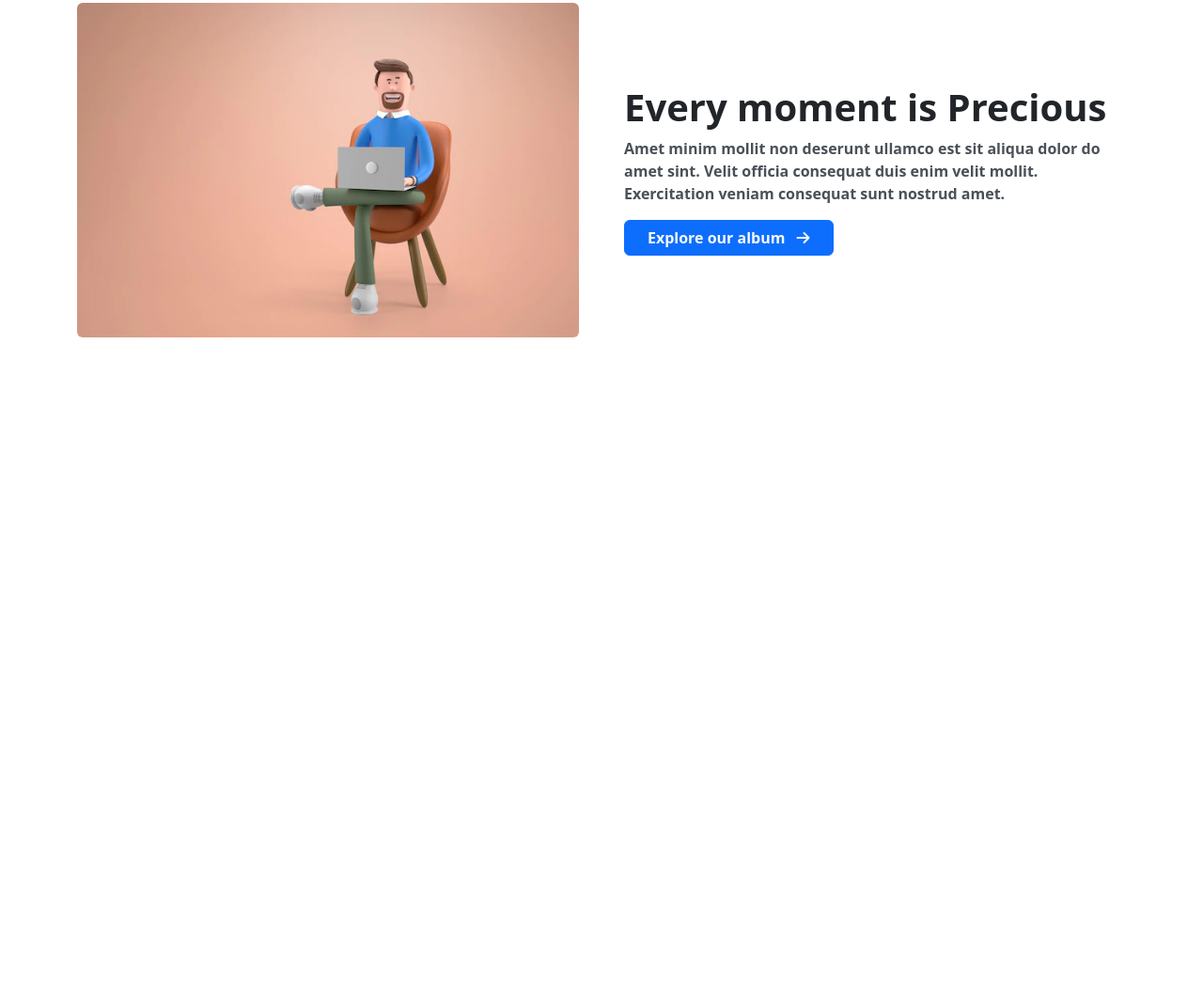
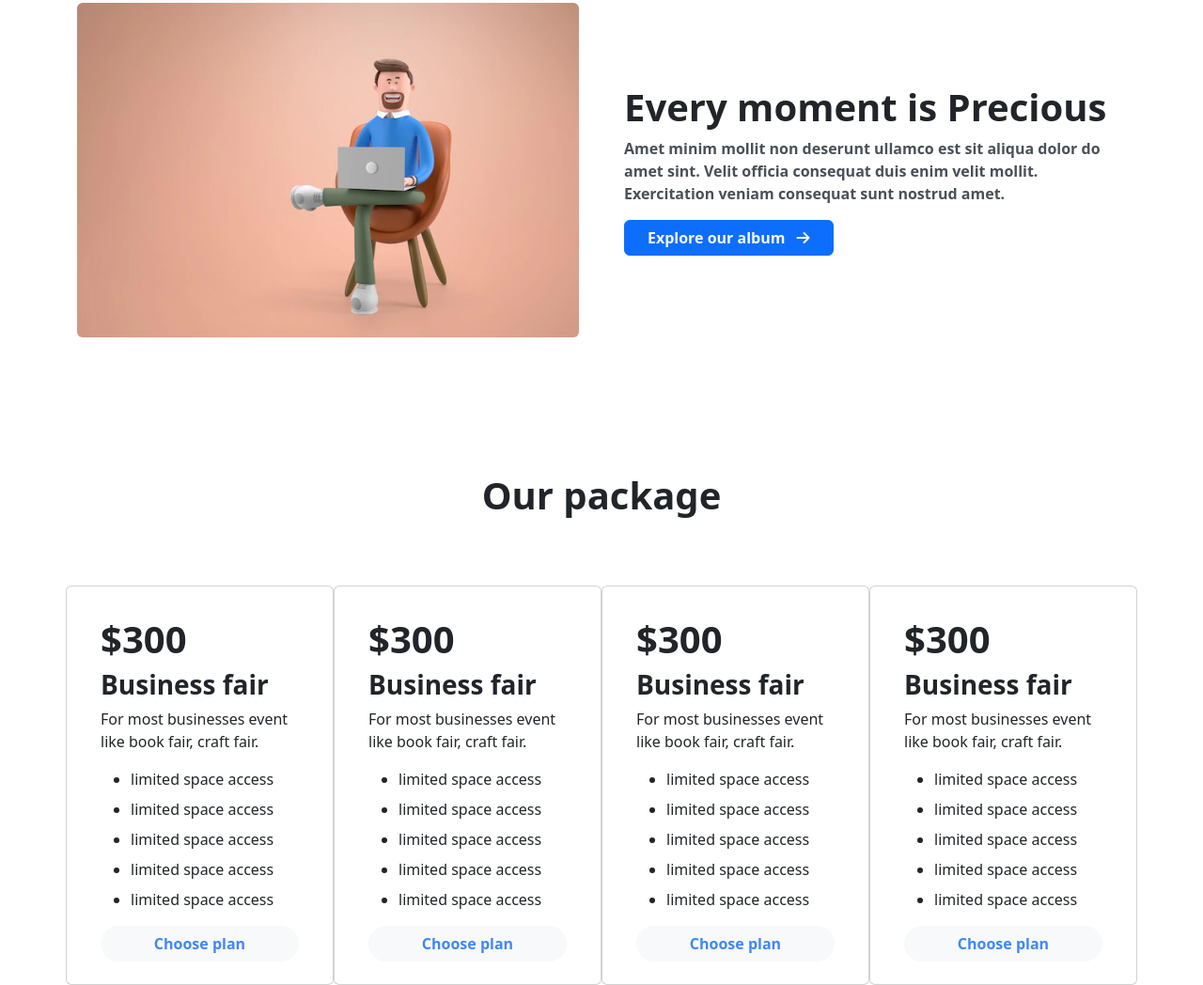
Before and after one commit to NahidAhmed47/convention-center-b, a plain HTML site: page index.html in a window 1280 px wide. Shown: the part 997-2045 px from the top of the page at 94% size. Before the commit the page ends 1452 px from the top, so only its background shows below. Drawn offline with Linux system fonts and the light colour scheme.

Commit message:
our package section added

```diff
--- a/index.html
+++ b/index.html
@@ -98,6 +98,78 @@
           </div>
         </div>
       </section>
+      <!-- our package section start -->
+      <section class="mt-5 pt-5 container">
+        <div class="w-100 text-center mb-5 pb-3">
+          <h1 class="text-dark  fw-bold display-6">Our package</h1>
+        </div>
+       <div class="row">
+        <div class="card col-12 col-sm-12 col-md-6 col-lg-3 col-sm-12 col-md-6 col-lg-3">
+          <div class="card-body p-4">
+            <h1 class="card-title fw-bold my-2">$300</h1>
+            <h3 class="fw-bold display-7">Business fair</h3>
+            <p class="card-text">For most businesses event
+              like book fair, craft fair.</p>
+            <ul>
+              <li class="mt-2">limited space access</li>
+              <li class="mt-2">limited space access</li>
+              <li class="mt-2">limited space access</li>
+              <li class="mt-2">limited space access</li>
+              <li class="mt-2">limited space access</li>
+            </ul>
+            <a href="#" class="btn btn-light w-100 rounded-pill fw-bold text-primary">Choose plan</a>
+          </div>
+        </div>
+        <div class="card col-12 col-sm-12 col-md-6 col-lg-3">
+          <div class="card-body p-4">
+            <h1 class="card-title fw-bold my-2">$300</h1>
+            <h3 class="fw-bold display-7">Business fair</h3>
+            <p class="card-text">For most businesses event
+              like book fair, craft fair.</p>
+            <ul>
+              <li class="mt-2">limited space access</li>
+              <li class="mt-2">limited space access</li>
+              <li class="mt-2">limited space access</li>
+              <li class="mt-2">limited space access</li>
+              <li class="mt-2">limited space access</li>
+            </ul>
+            <a href="#" class="btn btn-light w-100 rounded-pill fw-bold text-primary">Choose plan</a>
+          </div>
+        </div>
+        <div class="card col-12 col-sm-12 col-md-6 col-lg-3">
+          <div class="card-body p-4">
+            <h1 class="card-title fw-bold my-2">$300</h1>
+            <h3 class="fw-bold display-7">Business fair</h3>
+            <p class="card-text">For most businesses event
+              like book fair, craft fair.</p>
+            <ul>
+              <li class="mt-2">limited space access</li>
+              <li class="mt-2">limited space access</li>
+              <li class="mt-2">limited space access</li>
+              <li class="mt-2">limited space access</li>
+              <li class="mt-2">limited space access</li>
+            </ul>
+            <a href="#" class="btn btn-light w-100 rounded-pill fw-bold text-primary">Choose plan</a>
+          </div>
+        </div>
+        <div class="card col-12 col-sm-12 col-md-6 col-lg-3" >
+          <div class="card-body p-4">
+            <h1 class="card-title fw-bold my-2">$300</h1>
+            <h3 class="fw-bold display-7">Business fair</h3>
+            <p class="card-text">For most businesses event
+              like book fair, craft fair.</p>
+            <ul>
+              <li class="mt-2">limited space access</li>
+              <li class="mt-2">limited space access</li>
+              <li class="mt-2">limited space access</li>
+              <li class="mt-2">limited space access</li>
+              <li class="mt-2">limited space access</li>
+            </ul>
+            <a href="#" class="btn btn-light w-100 rounded-pill fw-bold text-primary">Choose plan</a>
+          </div>
+        </div>
+       </div>
+      </section>
     </main>
 
     <!-- bootstrap js file -->
```
